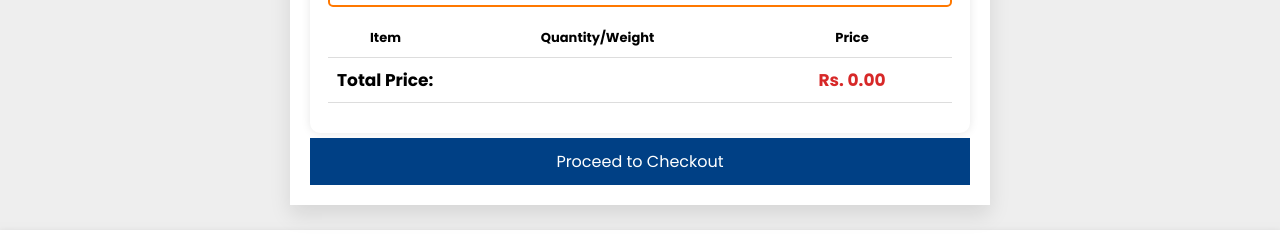
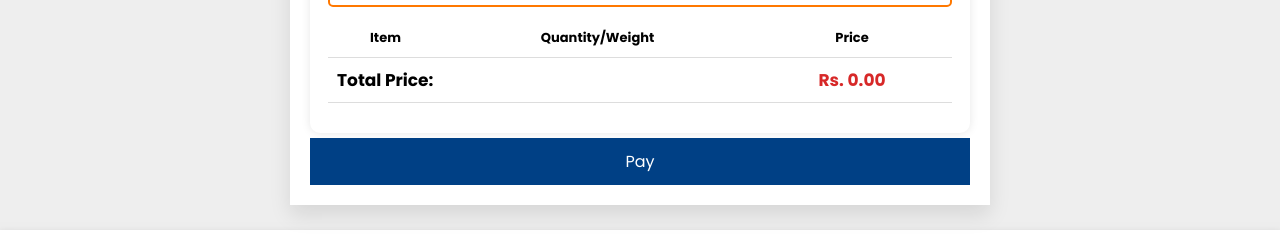
Before and after one commit to Geethika200405/Tropico.github.io, a plain HTML site: page checkout.html in a window 1280 px wide. Shown: the part 1300-1535 px from the top of the page. Drawn offline with Linux system fonts and the light colour scheme.

Commit message:
Update checkout.html

```diff
--- a/checkout.html
+++ b/checkout.html
@@ -163,7 +163,7 @@
                     </tfoot>
                 </table>
             </section>
-            <input type="submit" value="Proceed to Checkout" class="submit-btn" aria-label="Proceed to Checkout">
+            <input type="submit" value="Pay" class="submit-btn" aria-label="Pay">
         </form>
     </div>
 </main>
```
